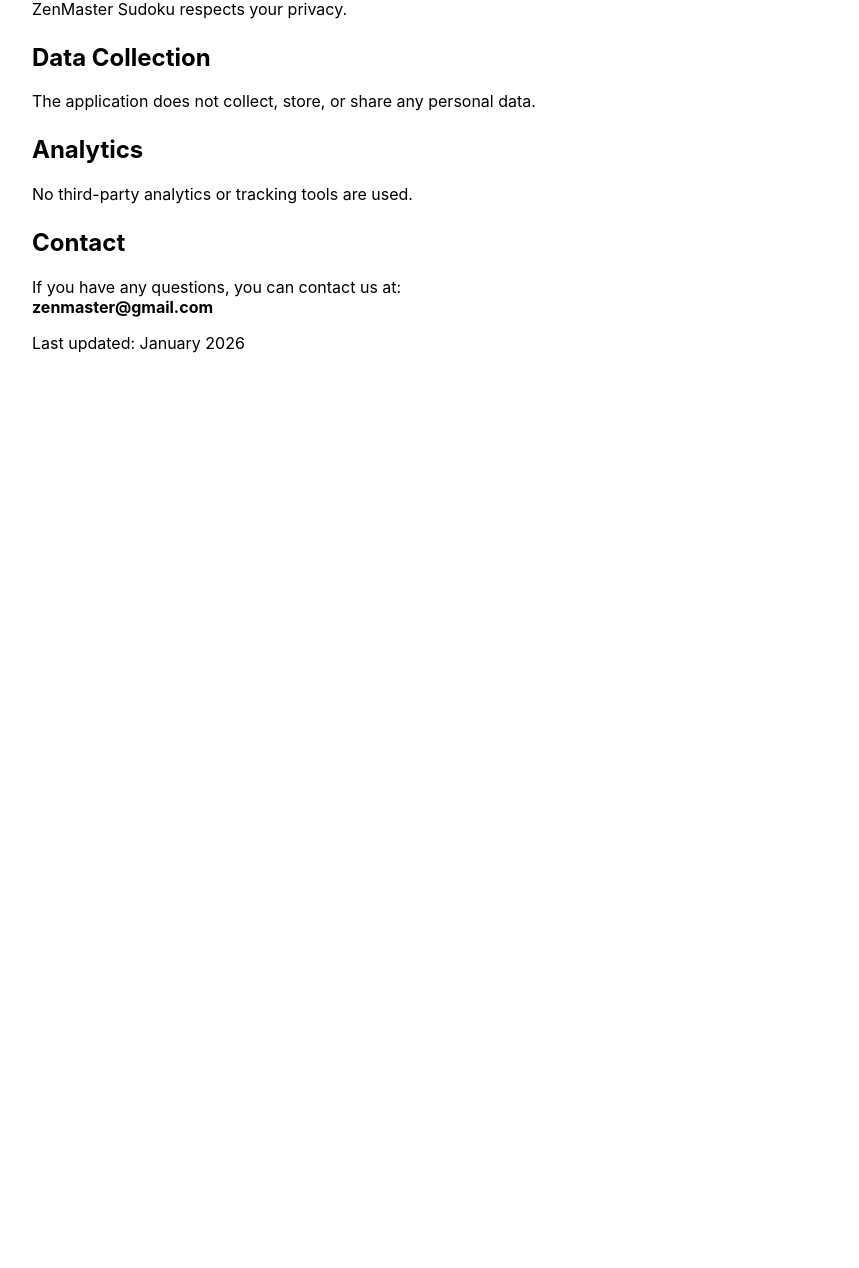
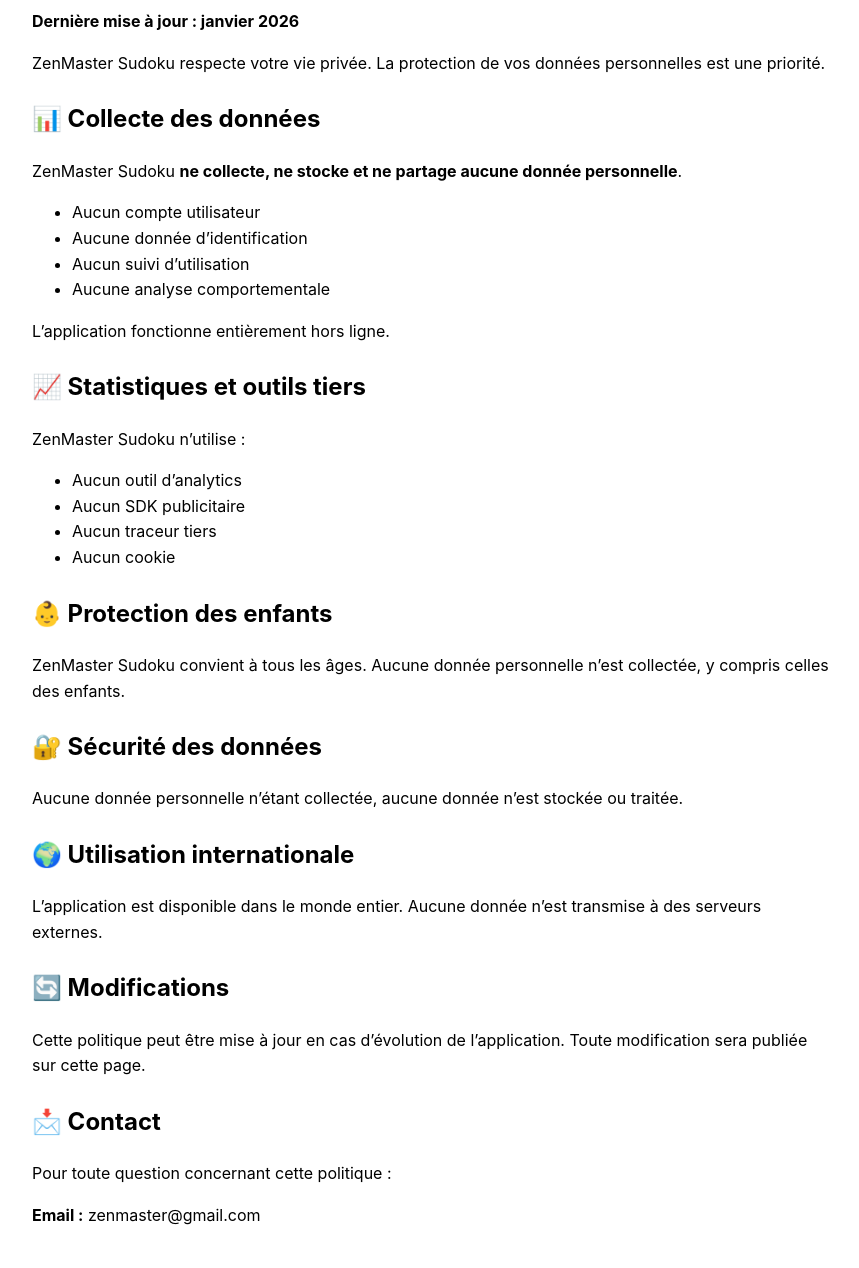
Before and after one commit to ecomclaude-code/zenmaster-privacy, a plain HTML site: page index.html in a window 1280 px wide. Shown: the part 97-1365 px from the top of the page, without its empty margins (208-1067 px from the left). Before the commit the page ends 800 px from the top, so only its background shows below. Drawn offline with Linux system fonts and the light colour scheme.

Commit message:
Update index.html

```diff
--- a/index.html
+++ b/index.html
@@ -1,32 +1,86 @@
 <!DOCTYPE html>
-<html lang="en">
+<html lang="fr">
 <head>
   <meta charset="UTF-8" />
-  <title>Privacy Policy – ZenMaster Sudoku</title>
+  <title>Politique de confidentialité – ZenMaster Sudoku</title>
   <meta name="viewport" content="width=device-width, initial-scale=1" />
   <style>
-    body { font-family: -apple-system, BlinkMacSystemFont, sans-serif; padding: 24px; max-width: 800px; margin: auto; }
+    body {
+      font-family: -apple-system, BlinkMacSystemFont, sans-serif;
+      max-width: 800px;
+      margin: auto;
+      padding: 24px;
+      line-height: 1.6;
+    }
     h1 { font-size: 28px; }
     h2 { margin-top: 24px; }
   </style>
 </head>
 <body>
 
-<h1>Privacy Policy</h1>
+<h1>Politique de confidentialité</h1>
 
-<p>ZenMaster Sudoku respects your privacy.</p>
+<p><strong>Dernière mise à jour : janvier 2026</strong></p>
 
-<h2>Data Collection</h2>
-<p>The application does not collect, store, or share any personal data.</p>
+<p>
+ZenMaster Sudoku respecte votre vie privée.
+La protection de vos données personnelles est une priorité.
+</p>
 
-<h2>Analytics</h2>
-<p>No third-party analytics or tracking tools are used.</p>
+<h2>📊 Collecte des données</h2>
+<p>
+ZenMaster Sudoku <strong>ne collecte, ne stocke et ne partage aucune donnée personnelle</strong>.
+</p>
+<ul>
+  <li>Aucun compte utilisateur</li>
+  <li>Aucune donnée d’identification</li>
+  <li>Aucun suivi d’utilisation</li>
+  <li>Aucune analyse comportementale</li>
+</ul>
 
-<h2>Contact</h2>
-<p>If you have any questions, you can contact us at:<br>
-<strong>zenmaster@gmail.com</strong></p>
+<p>L’application fonctionne entièrement hors ligne.</p>
 
-<p>Last updated: January 2026</p>
+<h2>📈 Statistiques et outils tiers</h2>
+<p>
+ZenMaster Sudoku n’utilise :
+</p>
+<ul>
+  <li>Aucun outil d’analytics</li>
+  <li>Aucun SDK publicitaire</li>
+  <li>Aucun traceur tiers</li>
+  <li>Aucun cookie</li>
+</ul>
+
+<h2>👶 Protection des enfants</h2>
+<p>
+ZenMaster Sudoku convient à tous les âges.
+Aucune donnée personnelle n’est collectée, y compris celles des enfants.
+</p>
+
+<h2>🔐 Sécurité des données</h2>
+<p>
+Aucune donnée personnelle n’étant collectée, aucune donnée n’est stockée ou traitée.
+</p>
+
+<h2>🌍 Utilisation internationale</h2>
+<p>
+L’application est disponible dans le monde entier.
+Aucune donnée n’est transmise à des serveurs externes.
+</p>
+
+<h2>🔄 Modifications</h2>
+<p>
+Cette politique peut être mise à jour en cas d’évolution de l’application.
+Toute modification sera publiée sur cette page.
+</p>
+
+<h2>📩 Contact</h2>
+<p>
+Pour toute question concernant cette politique :
+</p>
+<p>
+<strong>Email :</strong> zenmaster@gmail.com
+</p>
 
 </body>
 </html>
```
